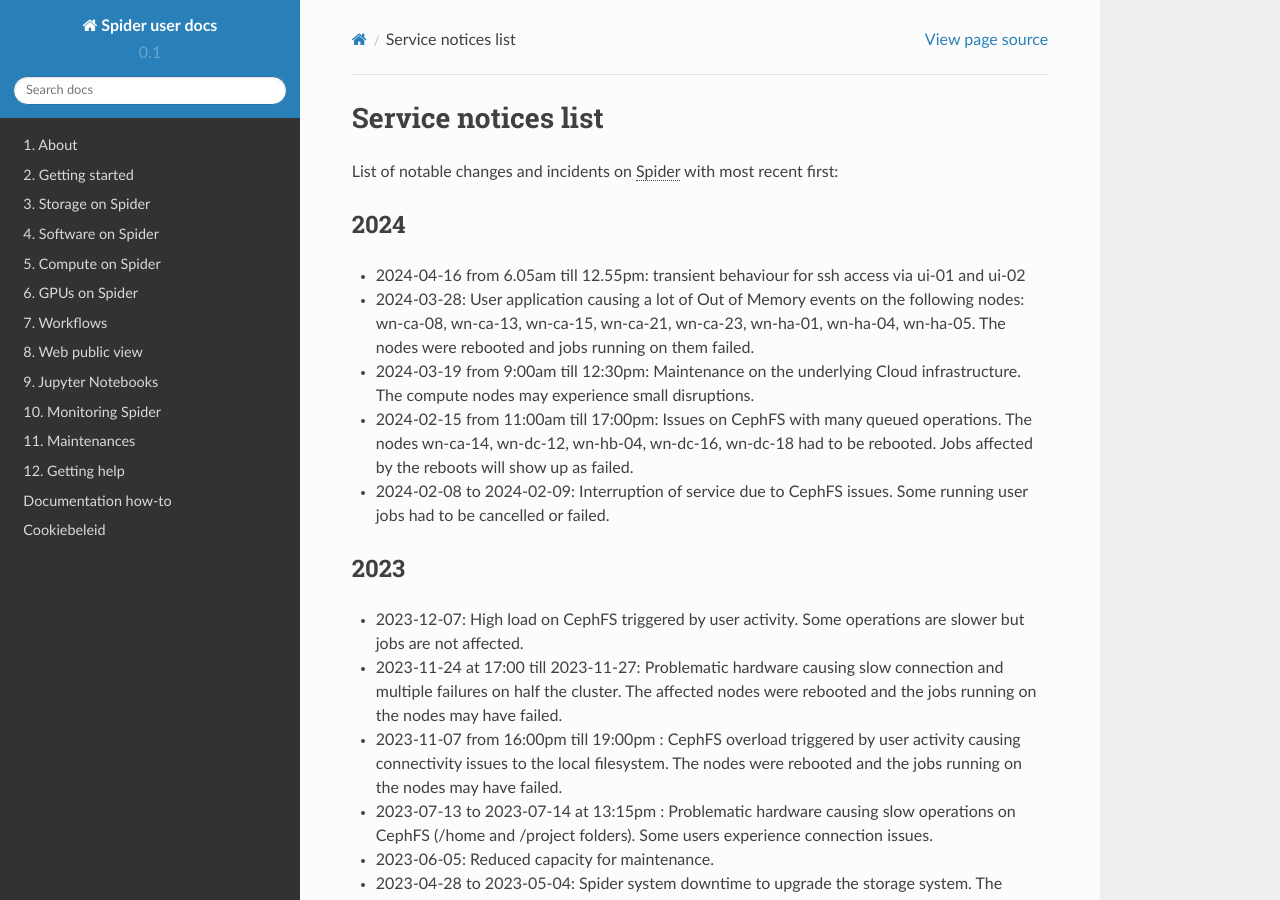
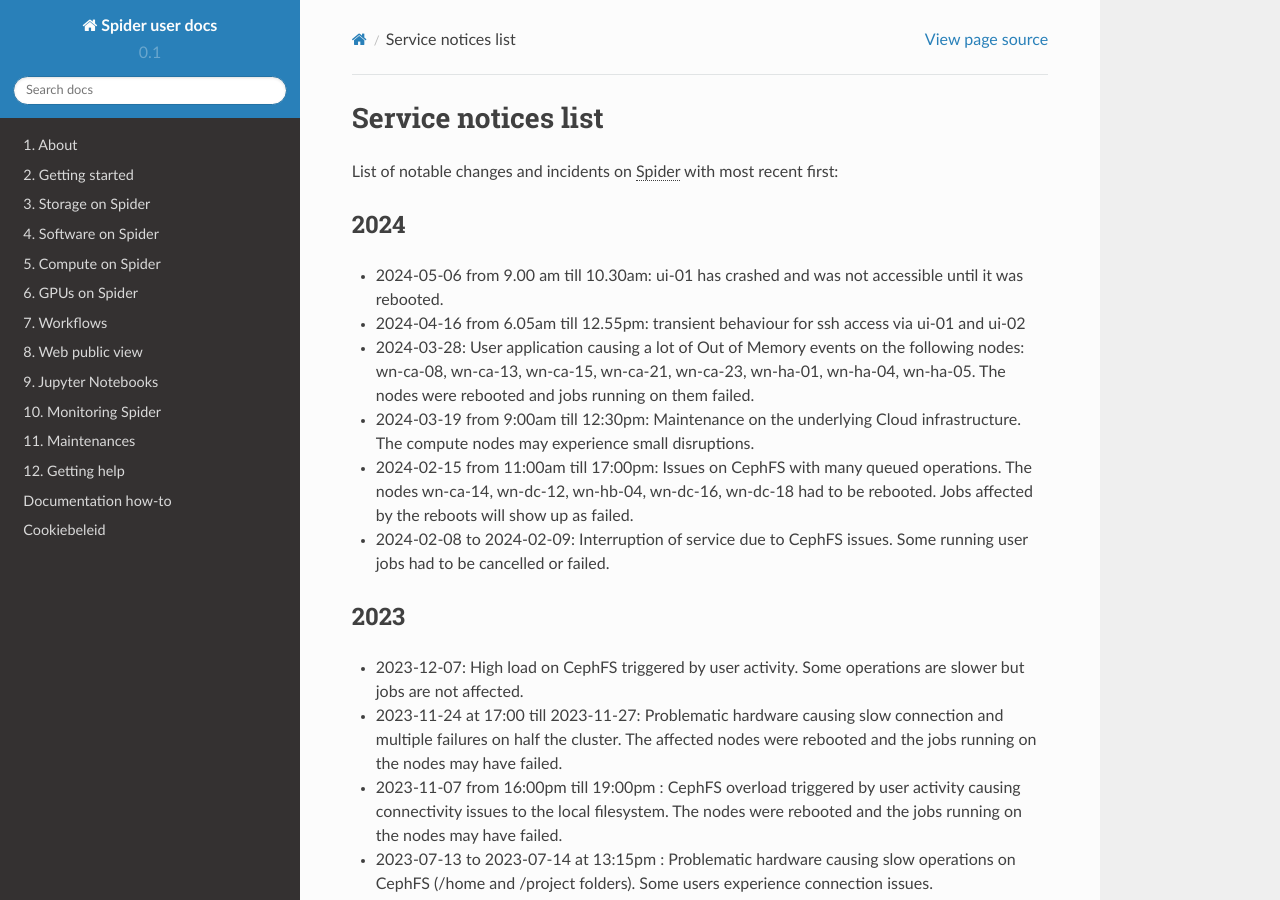
Before and after one commit to sara-nl/spiderdocs, a Sphinx documentation site: the page built from source/Pages/maintenance/service_notices_list.rst, in a window 1280 px wide and 900 px high. Built offline with Sphinx 7.4.7 and the Read the Docs theme 2.0.0, drawn with Linux system fonts in a browser that asks for light colours.

Commit message:
Update service_notices_list.rst

```diff
--- a/source/Pages/maintenance/service_notices_list.rst
+++ b/source/Pages/maintenance/service_notices_list.rst
@@ -10,6 +10,7 @@
 2024
 ==========
 
+* 2024-05-06 from 9.00 am till 10.30am: ui-01 has crashed and was not accessible until it was rebooted.
 * 2024-04-16 from 6.05am till 12.55pm: transient behaviour for ssh access via ui-01 and ui-02
 * 2024-03-28: User application causing a lot of Out of Memory events on the following nodes: wn-ca-08, wn-ca-13, wn-ca-15, wn-ca-21, wn-ca-23, wn-ha-01, wn-ha-04, wn-ha-05. The nodes were rebooted and jobs running on them failed.
 * 2024-03-19 from 9:00am till 12:30pm: Maintenance on the underlying Cloud infrastructure. The compute nodes may experience small disruptions.
```
